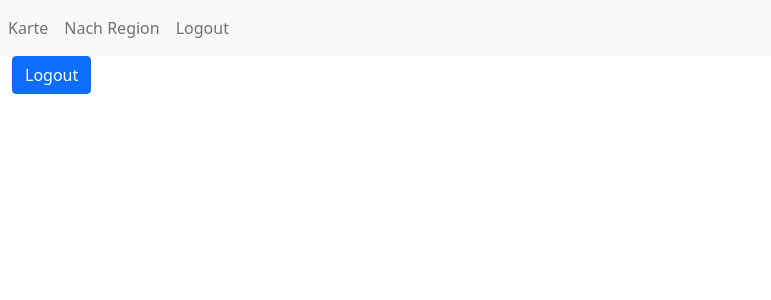
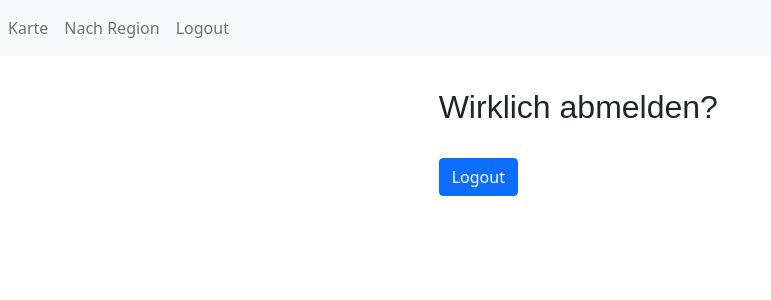
Before and after one commit to scienceofthings/traildiary-frontend, a React (Create React App) app: page /logout in a window 1280 px wide. Shown: the top 300 px of the page, without its empty margins (0-771 px from the left). Built offline with nearby package versions, Linux system fonts and the light colour scheme; no server answers.

Commit message:
Introduce Headline component

```diff
--- /dev/null
+++ b/src/components/common/Headline/Headline.module.scss
@@ -0,0 +1,3 @@
+.headline {
+  margin: 1em 0;
+}
--- /dev/null
+++ b/src/components/common/Headline/Headline.tsx
@@ -0,0 +1,17 @@
+import React from 'react'
+import styles from './Headline.module.scss'
+
+
+type HeadingProps = {
+    as?: 'h1' | 'h2'
+}
+
+const Headline: React.FunctionComponent<HeadingProps> = ({
+                                                      as = 'h2',
+                                                      children
+                                                  }) => {
+    const Headline = as
+    return <Headline className={styles.headline}>{children}</Headline>
+}
+
+export default Headline
--- a/src/components/pages/Detail/Detail.tsx
+++ b/src/components/pages/Detail/Detail.tsx
@@ -7,6 +7,7 @@ import ImageSection from './ImageSection'
 import {useTypedDispatch, useTypedSelector} from "../../../redux";
 import {fetchTrail} from "../../../redux/api/fetchTrail";
 import {selectTrailData} from "../../../redux/slices/trail";
+import Headline from "../../common/Headline/Headline";
 
 type DetailProps = {
   trailId: number
@@ -37,19 +38,19 @@ const Detail: React.FunctionComponent<DetailProps> = ({ trailId }) => {
         </Row>
       <Row>
         <Col>
-          <h1>{trailDetails.title}</h1>
+          <Headline as="h1">{trailDetails.title}</Headline>
         </Col>
       </Row>
       <Row>
         <Col>
-          <h2>Beschreibung</h2>
+          <Headline>Beschreibung</Headline>
           {trailDetails.description}
         </Col>
       </Row>
       {trailDetails.technique.length > 0 && (
         <Row>
           <Col>
-              <h2>Technik</h2>
+              <Headline>Technik</Headline>
             {trailDetails.technique}
           </Col>
         </Row>
@@ -57,7 +58,7 @@ const Detail: React.FunctionComponent<DetailProps> = ({ trailId }) => {
         {trailDetails.todo.length > 0 && (
             <Row>
                 <Col>
-                    <h2>Todo</h2>
+                    <Headline>Todo</Headline>
                     {trailDetails.todo}
                 </Col>
             </Row>
--- a/src/components/pages/Logout/Logout.tsx
+++ b/src/components/pages/Logout/Logout.tsx
@@ -5,6 +5,7 @@ import {purgeToken} from "../../../misc/jsonWebToken";
 import {useTypedDispatch} from "../../../redux";
 import {composeLoginPageUri} from "../../../misc/uri";
 import {logout} from "../../../redux/slices/app";
+import Headline from "../../common/Headline/Headline";
 
 const Logout:React.FunctionComponent = () => {
     const dispatch = useTypedDispatch()
@@ -18,7 +19,8 @@ const Logout:React.FunctionComponent = () => {
     return (
         <Row>
 
-            <Col>
+            <Col sm={{offset: 4, span: 4}}>
+                <Headline>Wirklich abmelden?</Headline>
                         <Button variant="primary" onClick={onLogout}>
                             Logout
                         </Button>
--- a/src/components/pages/Regions/Regions.tsx
+++ b/src/components/pages/Regions/Regions.tsx
@@ -7,6 +7,7 @@ import {fetchRegions} from "../../../redux/api/fetchRegions";
 import {selectRegionsData} from "../../../redux/slices/region";
 import {Col, Row, ListGroup, ListGroupItem } from "react-bootstrap";
 import styles from './Regions.module.scss'
+import Headline from "../../common/Headline/Headline";
 
 type RegionProps = {
   trails: Trail[] | undefined
@@ -31,10 +32,12 @@ const Regions: React.FunctionComponent<RegionProps> = ({ trails }) => {
       <Row>
         <Col>
           {regions === undefined || regions.length === 0 ? (
-              <h2>Keine Region gefunden. </h2>
+              <Headline>Keine Region gefunden. </Headline>
           ) : (
               <>
-                <h2>Übersicht der Regionen</h2>
+                <Headline>
+                  Übersicht der Regionen
+                </Headline>
                 <ListGroup>
                   {regions.map((region) => (
                       <ListGroupItem key={region.id}>
```
